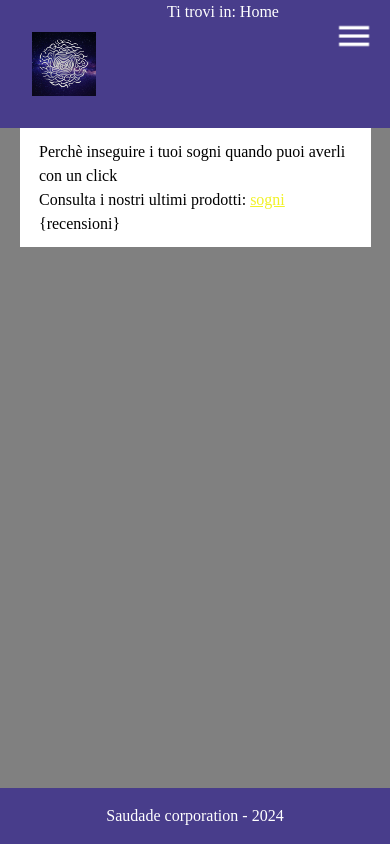
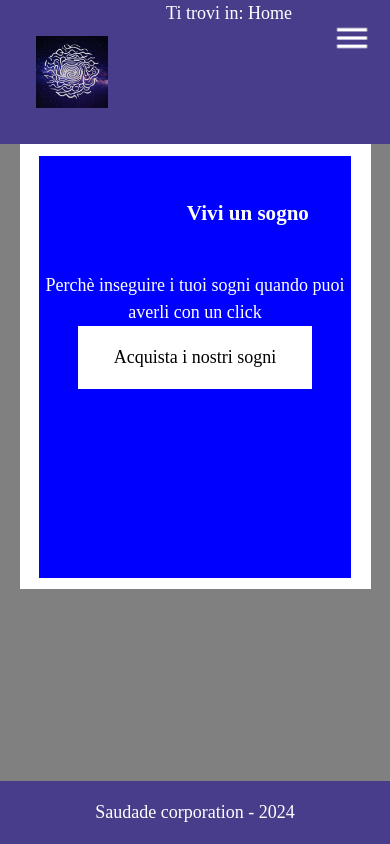
Before and after one commit to mhdmd01/TecWeb-V2, a PHP site: page /TecWeb-V2/src/php/index.php in a window 390 px wide. Run offline with PHP 8.4, Linux system fonts and the light colour scheme.

Commit message:
Css update
aggiunte animazioni per storia, e servizi, reso testo responsive. Iniziata la home screen ma devo ancora lavorare bene alle slide senza flex è difficile.

```diff
--- a/src/CSS/style.css
+++ b/src/CSS/style.css
@@ -44,6 +44,8 @@ body{
     display: flex; /*Primo flex*/
     flex-direction: column;
     min-height: 100vh;
+    line-height: 1.5;
+    font-size: clamp(1.125rem, 2vw, 1.25rem); /*responsive text*/
 }
 
 /* NAVBAR */
@@ -142,14 +144,61 @@ main{
     background-color: var(--BgColor);
 }
 
+/*Pagina Home*/
+.slide-1{
+    background-color: blue;
+    color: white;
+    height: 50vh; /*da cambiare in 50*/
+    text-align: center;
+}
+
+.slide-1 > h3{
+    float: right;
+    padding: 2em;
+}
+
+.slide-1 > p{
+    float: right;
+}
+
+.slide-1 > a{
+    background-color: white;
+    color: black;
+    padding: 1em 2em;
+    text-align: center;
+    text-decoration: none;
+    display: inline-block;
+}
+
+@keyframes fade{ /*crea animazione*/
+    from{
+        opacity: 0;
+    }
+    to{
+        opacity: 1;
+    }
+}
+
+
+/*FINE HOME*/
+
 /**********************
 
     SERVIZI e ABOUT
+modificate le animazione che vanno tuttavia sistemate con lo scroll
 
 **********************/
 
 article{
     text-align: center;
+    animation: fade 3s linear both;
+    animation-timeline: scroll();
+    animation-range: entry 50% cover 50%;
+}
+article p{
+    animation: fade 3s linear both;
+    animation-timeline: scroll();
+    animation-range: entry 50% cover 50%;
 }
 
 article h1{
@@ -165,6 +214,9 @@ article h2{
 
 article li{
     margin-left:2em;
+    animation: fade 3s linear both;
+    animation-timeline: scroll();
+    animation-range: entry 50% cover 50%;
 }
 
 /**********************
@@ -172,6 +224,7 @@ article li{
     FINE SERVIZI e ABOUT
 
 ***********************/
+
 
 /*Pagina Contatti*/
 .contatti{
--- a/src/html/index.html
+++ b/src/html/index.html
@@ -1,9 +1,8 @@
-<p>
-    Perchè inseguire i tuoi sogni quando puoi averli con un <span lang="en">click</span>
-</p>
 
-<p>
-    Consulta i nostri ultimi prodotti: <a href="sogni.php">sogni</a>
-</p>
+<!--<p>{recensioni}</p>-->
 
-<p>{recensioni}</p>
+<div class="slide-1">
+    <h3>Vivi un sogno</h3>
+    <p>Perchè inseguire i tuoi sogni quando puoi averli con un <span lang="en">click</span></p>
+    <a class="slide-link" href="sogni.php">Acquista i nostri sogni</a>
+</div>
```
